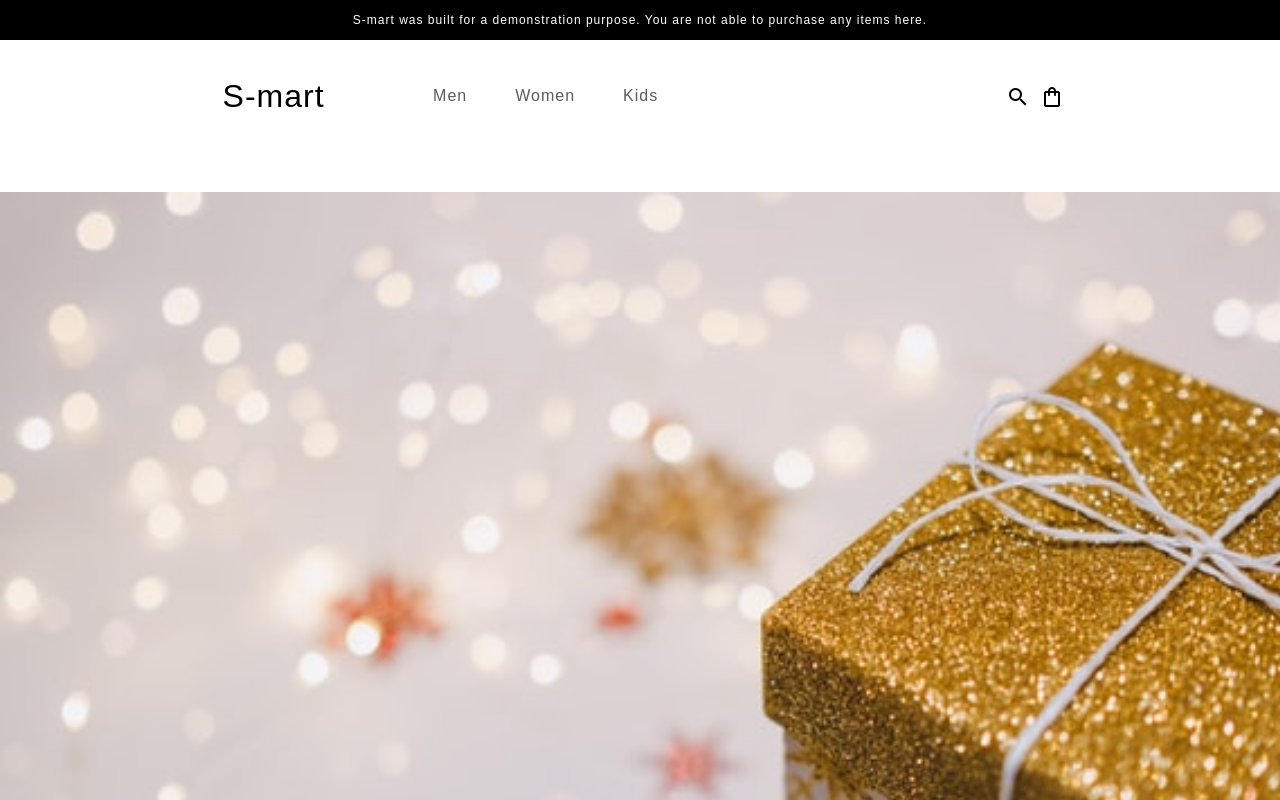
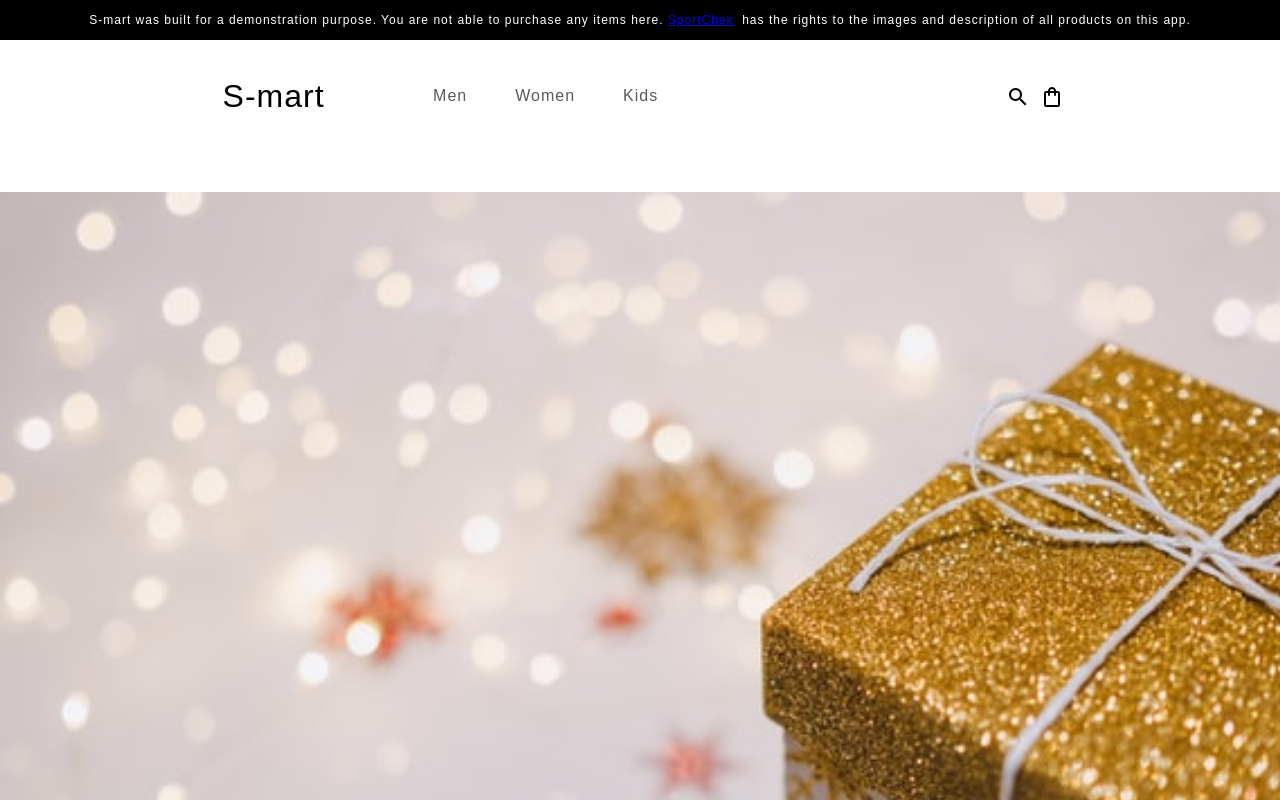
Before and after one commit to mphist/S-mart, a React app in the folder packages/client/: page / in a window 1280 px wide. Shown: the top 800 px of the page. Built offline with nearby package versions, Linux system fonts and the light colour scheme; no server answers.

Commit message:
Disclaimer update

```diff
--- a/packages/client/src/components/Disclaimer/Disclaimer.tsx
+++ b/packages/client/src/components/Disclaimer/Disclaimer.tsx
@@ -7,7 +7,9 @@ function Disclaimer({}: DisclaimerProps) {
     <div css={disclaimer}>
       <p>
         S-mart was built for a demonstration purpose. You are not able to
-        purchase any items here.
+        purchase any items here.&nbsp;
+        <a href='https://www.sportchek.ca/'>SportChek</a> &nbsp; has the rights
+        to the images and description of all products on this app.
       </p>
     </div>
   )
```
